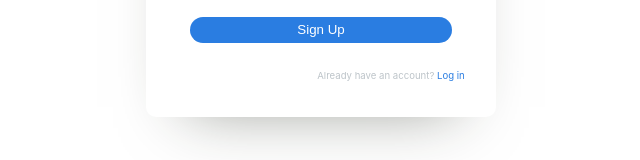
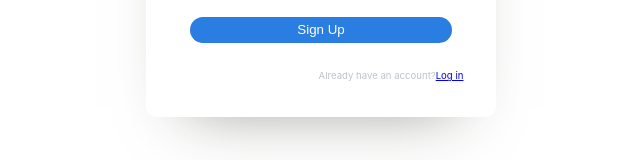
Before and after one commit to School-in-the-cloud-BuildWeek/Build, a React (Create React App) app in the folder cloud-school-bw/: page / in a window 1280 px wide. Shown: the part 565-725 px from the top of the page, without its empty margins (319-959 px from the left). Built offline with nearby package versions, Linux system fonts and the light colour scheme.

Commit message:
creted login and singup paged

```diff
--- a/cloud-school-bw/src/App.js
+++ b/cloud-school-bw/src/App.js
@@ -8,6 +8,7 @@ function App() {
   return (
     <div className="App">
       <SignUp/>
+
     </div>
   );
 }
--- a/cloud-school-bw/src/components/Login.js
+++ b/cloud-school-bw/src/components/Login.js
@@ -5,7 +5,7 @@ import Logo from '../assets/Group.svg'
 
 // Styling
 const Page = styled.div`
-background-color: #F4F4F4;
+background-color: #FFFFFF;
 width:100%;
 height:100vh;
 display: flex;
--- a/cloud-school-bw/src/components/SignUp.js
+++ b/cloud-school-bw/src/components/SignUp.js
@@ -2,6 +2,8 @@ import React from 'react'
 import {useForm} from 'react-hook-form'
 import styled from 'styled-components';
 import Logo from '../assets/Group.svg'
+import { BrowserRouter as Router, Link, Route } from 'react-router-dom';
+import Login from './Login';
 
 // Styling
     const Page = styled.div`
@@ -204,7 +206,13 @@ const SignUp = () => {
                         </StyledUserType>
                         {errors.userType && <Errors>Are you a student or volunteer?</Errors>}
                         <Button type="submit">Sign Up</Button>
-                        <FooterText>Already have an account? <StyledAnchor href = '#'>Log in</StyledAnchor></FooterText>
+
+                            <FooterText>Already have an account?
+                                <Link to = '/login'>Log in</Link>
+                             </FooterText>
+
+
+
                         </StyledForm>
                         </FormDiv>
         </Page>
```
